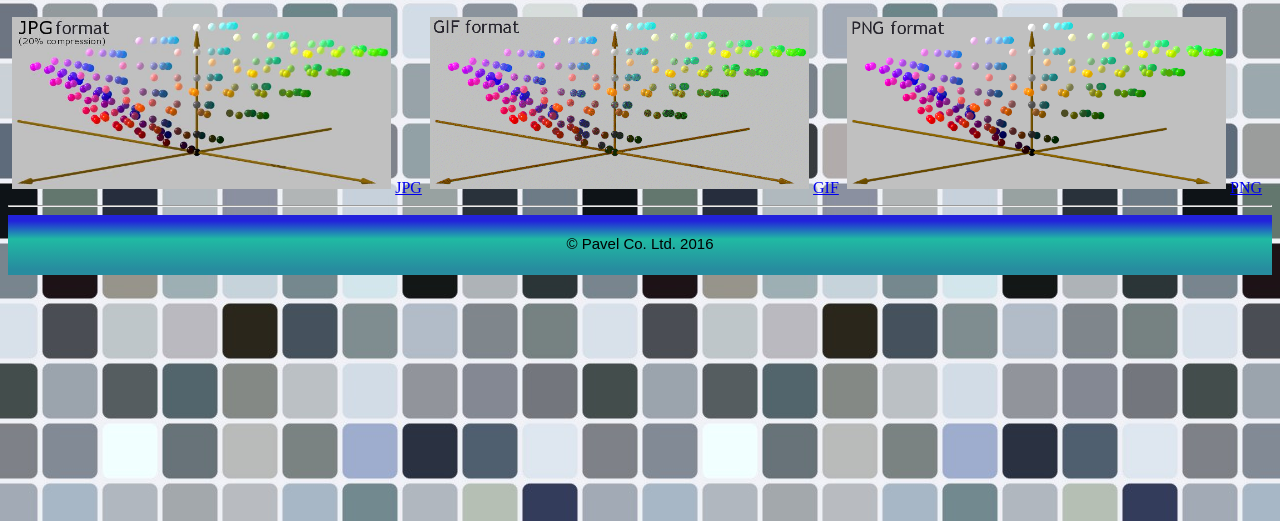
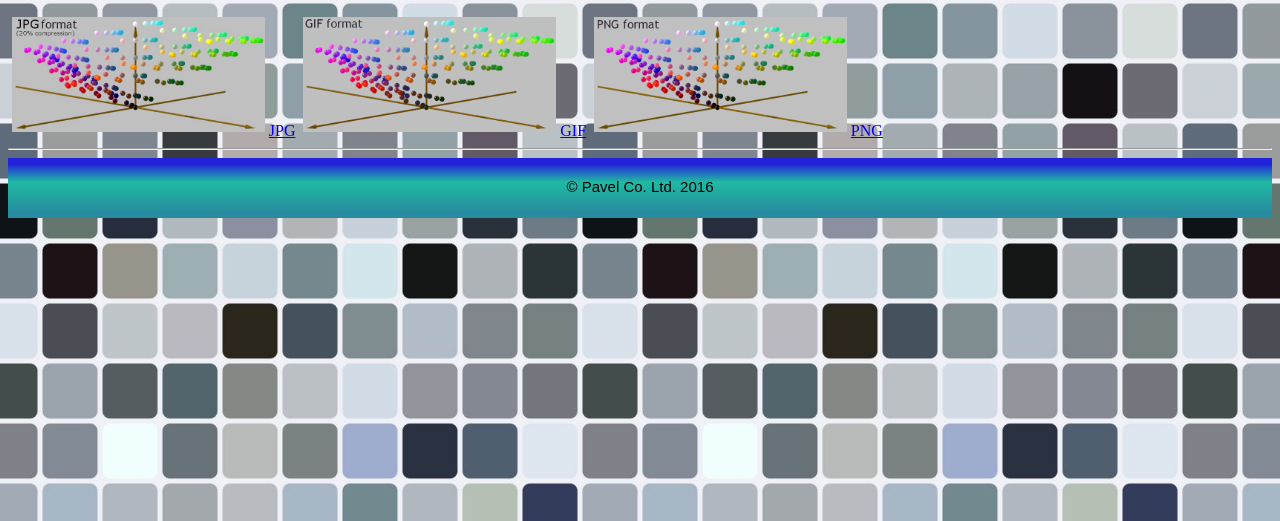
Before and after one commit to pavel8silber/repa, a plain HTML site: page html hw3/gallery.html in a window 1280 px wide. Shown: the part 279-800 px from the top of the page. Drawn offline with nearby package versions, Linux system fonts and the light colour scheme.

Commit message:
Не много уменьшил картинки в галерерии

```diff
--- a/html hw3/gallery.html
+++ b/html hw3/gallery.html
@@ -24,13 +24,13 @@
 
 <div>
 
-    <a  href="img/jpg.jpg" target="_blank"><img class="img_border" src="img/jpg.jpg" alt="jpg" width="30%" >JPG</a>
+    <a  href="img/jpg.jpg" target="_blank"><img class="img_border" src="img/jpg.jpg" alt="jpg" width="20%" >JPG</a>
 
 
-    <a href="img/gif.gif" target="_blank"><img class="img_border" src="img/gif.gif" alt="gif" width="30%" >GIF</a>
+    <a href="img/gif.gif" target="_blank"><img class="img_border" src="img/gif.gif" alt="gif" width="20%" >GIF</a>
 
 
-    <a href="img/png.png" target="_blank"><img class="img_border" src="img/png.png" alt="png" width="30%" >PNG</a>
+    <a href="img/png.png" target="_blank"><img class="img_border" src="img/png.png" alt="png" width="20%" >PNG</a>
 
 </div>
 
```
